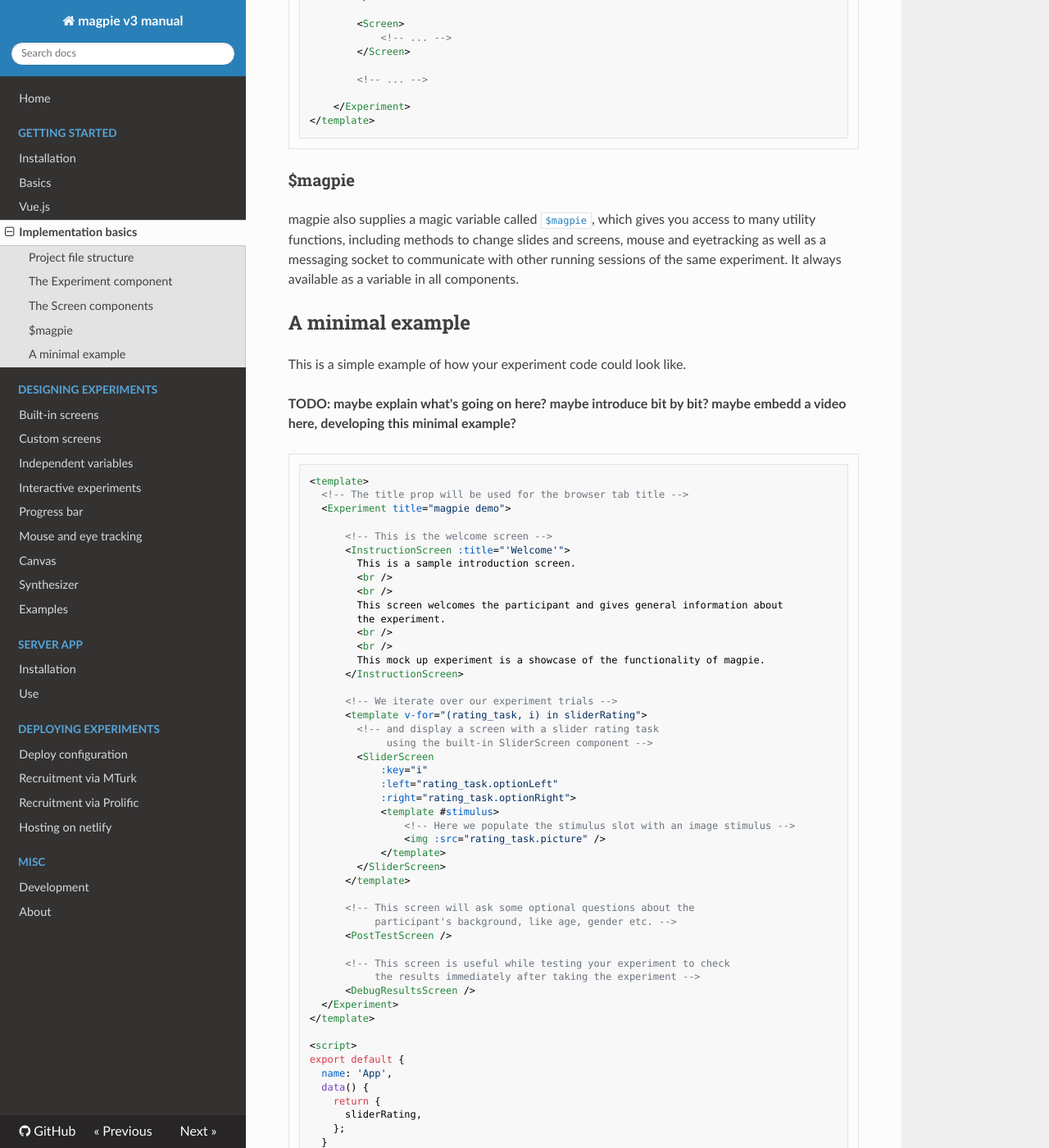
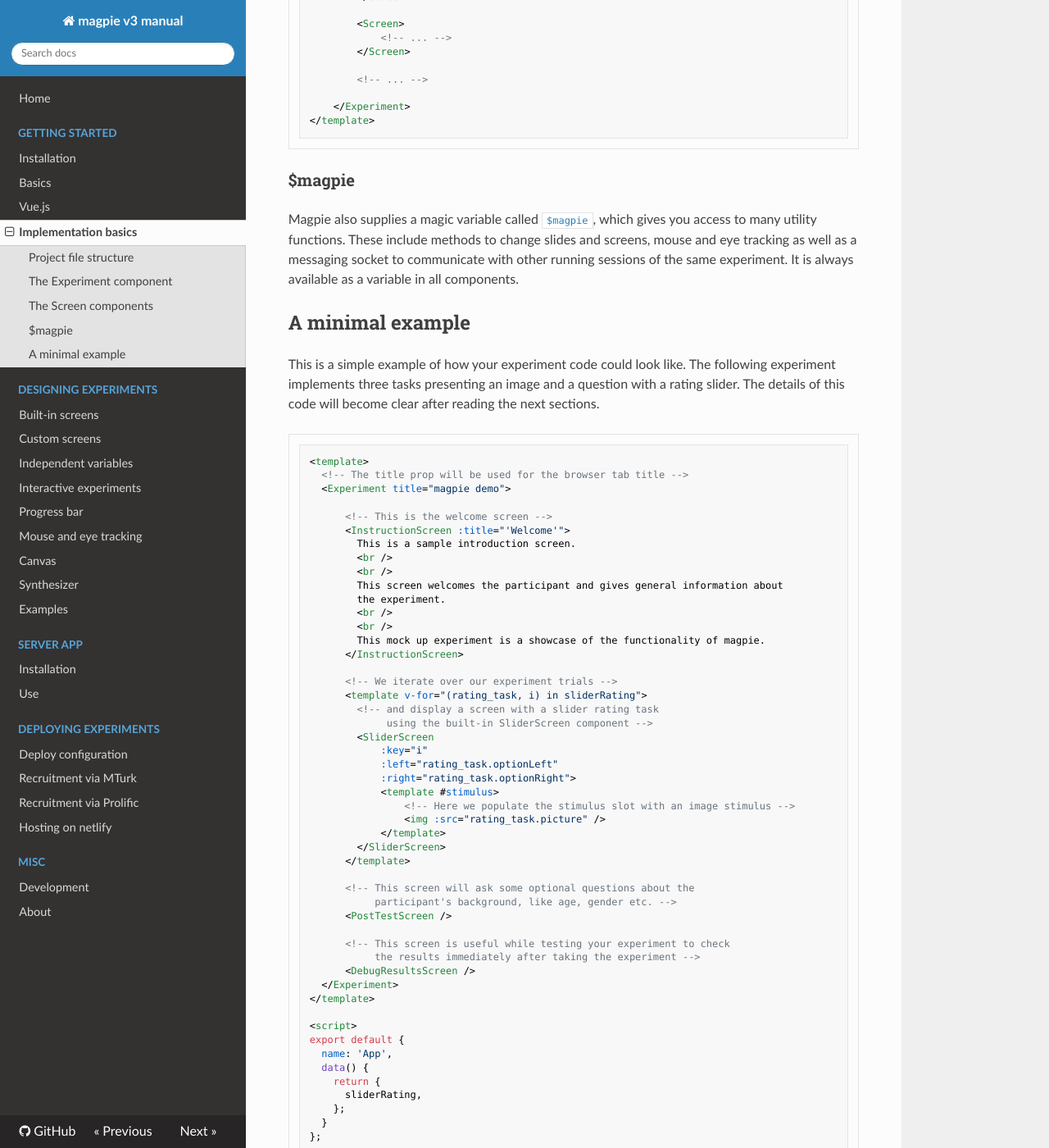
Before and after one commit to magpie-ea/magpie-v3-docs, an MkDocs documentation site: the page built from docs/00_getting_started/04_implementation_basics.md, in a window 1280 px wide and 1400 px high, scrolled down 1754 px. Shown: the whole window at 82% size. Built offline with MkDocs 1.6.1, drawn with Linux system fonts in a browser that asks for light colours; nearby versions of some CDN libraries; a script that is not in the unit is left out; some of the changed text lies outside the part shown.

Commit message:
Implementation basics: Fix sentences and add a bit more explanation to code example

````diff
--- a/docs/00_getting_started/04_implementation_basics.md
+++ b/docs/00_getting_started/04_implementation_basics.md
@@ -85,14 +85,13 @@
 ```
 
 ### $magpie
-magpie also supplies a magic variable called [`$magpie`](https://magpie-reference.netlify.app/#Magpie), which gives you
-access to many utility functions, including methods to change slides and screens, mouse and eyetracking as well as a
-messaging socket to communicate with other running sessions of the same experiment. It always available as a variable in all components.
+Magpie also supplies a magic variable called [`$magpie`](https://magpie-reference.netlify.app/#Magpie), which gives you
+access to many utility functions. These include methods to change slides and screens, mouse and eye tracking as well as a
+messaging socket to communicate with other running sessions of the same experiment. It is always available as a variable in all components.
 
 ## A minimal example
-This is a simple example of how your experiment code could look like.
-
-**TODO: maybe explain what's going on here? maybe introduce bit by bit? maybe embedd a video here, developing this minimal example?**
+This is a simple example of how your experiment code could look like. The following experiment implements three tasks
+presenting an image and a question with a rating slider. The details of this code will become clear after reading the next sections.
 
 ```html
 <template>
@@ -153,21 +152,21 @@
   {
     picture: 'images/question_mark_02.png',
     question: 'How are you today?',
-    optionLeft: 'fine',
-    optionRight: 'great'
+    optionLeft: 'good',
+    optionRight: 'bad'
   },
   {
     picture: 'images/question_mark_01.png',
-    question: "What's the weather like?",
-    optionLeft: 'shiny',
-    optionRight: 'rainbow'
+    question: "What is the weather like?",
+    optionLeft: 'good',
+    optionRight: 'bad'
   },
   {
     QUD: 'Here is a sentence that stays on the screen from the very beginning',
     picture: 'images/question_mark_03.jpg',
-    question: "What's on the bread?",
-    optionLeft: 'ham',
-    optionRight: 'jam'
+    question: "How was your breakfast?",
+    optionLeft: 'good',
+    optionRight: 'bad'
   }
 ];
 </script>
````
